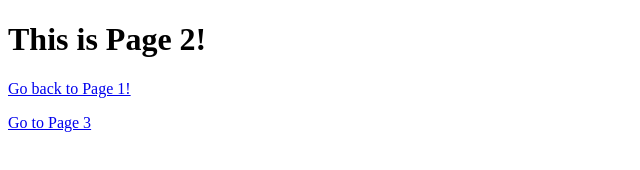
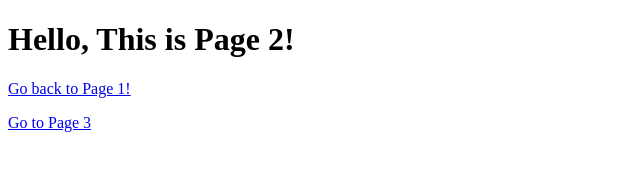
Before and after one commit to Hemali1310/DevOps, a plain HTML site: page page2.html in a window 1280 px wide. Shown: the whole page, without its empty margins (0-640 px from the left). Drawn offline with Linux system fonts and the light colour scheme.

Commit message:
modiefied page 2

```diff
--- a/page2.html
+++ b/page2.html
@@ -4,7 +4,7 @@
     <title>Page 2</title>
 </head>
 <body>
-    <h1>This is Page 2!</h1>
+    <h1>Hello, This is Page 2!</h1>
     <p><a href="index.html">Go back to Page 1!</a></p>
     <p><a href="page3.html">Go to Page 3</a></p>
 </body>
```
